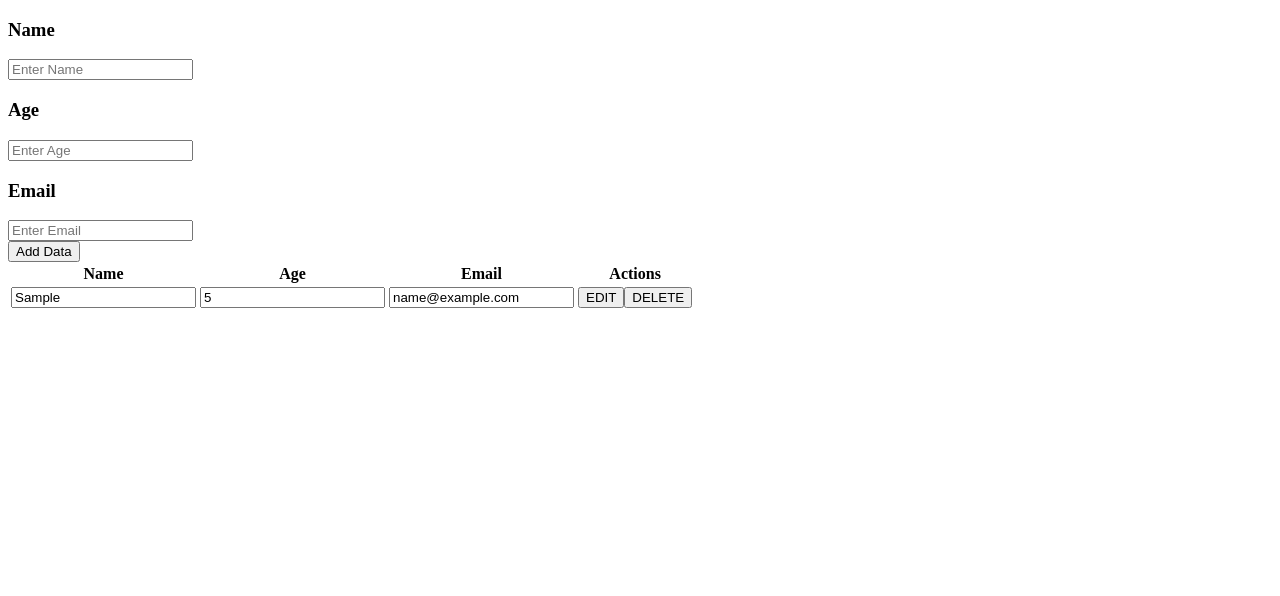
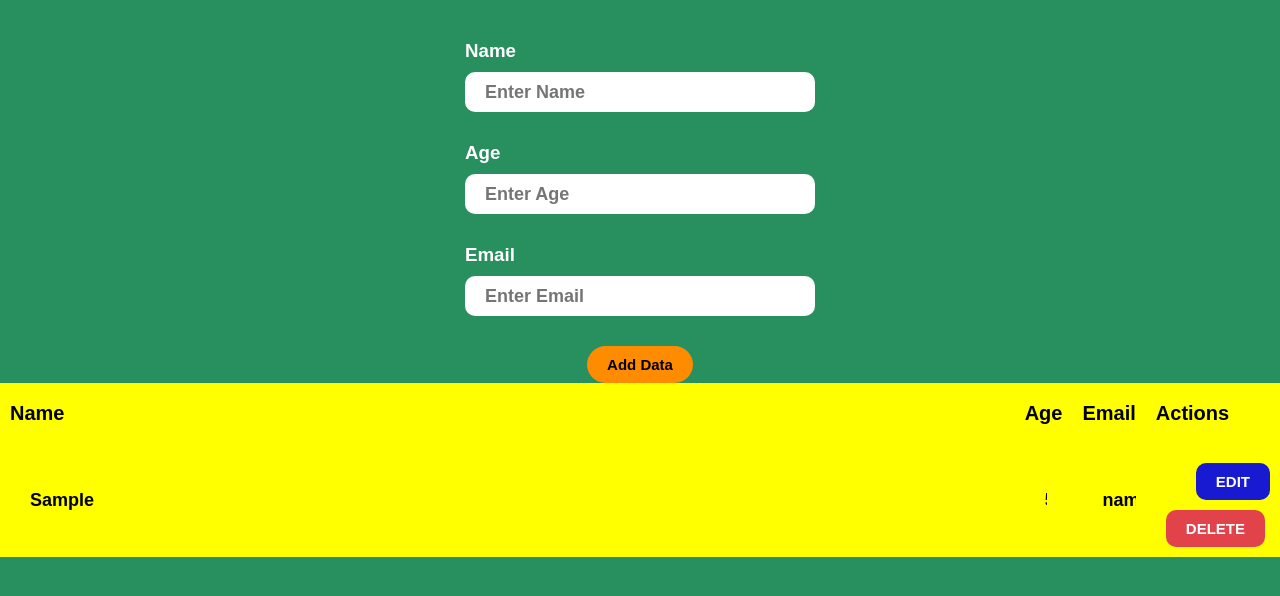
Before and after one commit to krishnamidathana/cred-app, a plain HTML site: page index.html in a window 1280 px wide. Both pictures are taken after typing "Sample", "5", "name@example.com" into the empty fields and a click on the button "Add Data". Shown: the top 596 px of the page. Drawn offline with Linux system fonts and the light colour scheme.

Commit message:
Update style.css

```diff
--- a/style.css
+++ b/style.css
@@ -1,33 +1,139 @@
-@media only screen and (max-width: 600px) {
+* {
+    margin: 0;
+    padding: 0;
+    box-sizing: border-box;
+    user-select: none;
+}
+
+body {
+    height: 300vh;
+    background: #288f5f;
+}
+
+.container {
+    height: 100vh;
+}
+
+.section {
+    display: grid;
+    grid-template-columns: repeat(1, 1fr);
+    place-items: center;
+    padding-top: 40px;
+    grid-gap: -900px;
+}
+
+input {
+    width: 350px;
+    height: 40px;
+    border-radius: 10px;
+    border: none;
+    margin-bottom: 30px;
+    outline: none;
+    padding-left: 20px;
+    font-weight: bold;
+    font-size: 18px;
+}
+
+h3 {
+    padding-bottom: 10px;
+    font-family: sans-serif;
+    color: white;
+}
+
+.addbtn {
+    padding: 10px 20px;
+    background-color: darkorange;
+    font-weight: bold;
+    font-size: 15px;
+    border: none;
+    border-radius: 20px;
+}
+
+.addbtn:hover {
+    background-color: greenyellow;
+    transition-duration: .3s;
+}
+
+table {
+    padding: 20px;
+    width: 100%;
+    border-collapse: collapse;
+}
+
 th, td {
-        display: block;
-        width: 100%;
+    padding: 10px;
     text-align: left;
 }
 
 th {
     width: 100%;
+    height: 60px;
+    background-color: yellow;
+    font-size: 20px;
+    font-family: sans-serif;
+    font-weight: bold;
 }
 
 td {
     width: 100%;
+    height: 30px;
+    background-color: yellow;
     margin-bottom: 10px;
 }
 
 .edits, .deletes {
-        margin-left: 0;
+    padding: 10px 20px;
+    font-weight: bold;
+    border: none;
+    color: white;
+    font-size: 15px;
+    border-radius: 10px;
     margin-top: 10px;
 }
 
-    #names, #emails, #ages, .eclass, .aclass, .nclass {
+.edits {
+    background-color: rgb(23, 26, 209);
+    margin-left: 40px;
+}
+
+.edits:hover {
+    background-color: rgb(100, 102, 224);
+}
+
+.deletes {
+    background-color: rgb(226, 67, 75);
+    margin-left: 10px;
+}
+
+.deletes:hover {
+    background-color: darksalmon;
+}
+
+#names, #emails, #ages {
     width: 100%;
-        margin: 5px 0;
+    background-color: yellow;
+}
+
+.eclass, .aclass, .nclass {
+    width: 100%;
+    height: 30px;
+    margin: 10px 0;
+    background-color: yellow;
+}
+
+/* Media Query for Mobile View */
+
+@media only screen and (max-width: 600px) {
+    th, td {
+        width: 100%;
         display: block;
     }
 
-    th, td {
-        display: inline-block;
-        width: 100%;
-        margin-right: 0;
+    th {
+        height: auto;
+    }
+
+    td {
+        height: auto;
     }
 }
```
Lines whose indentation alone changed are shown as unchanged.
